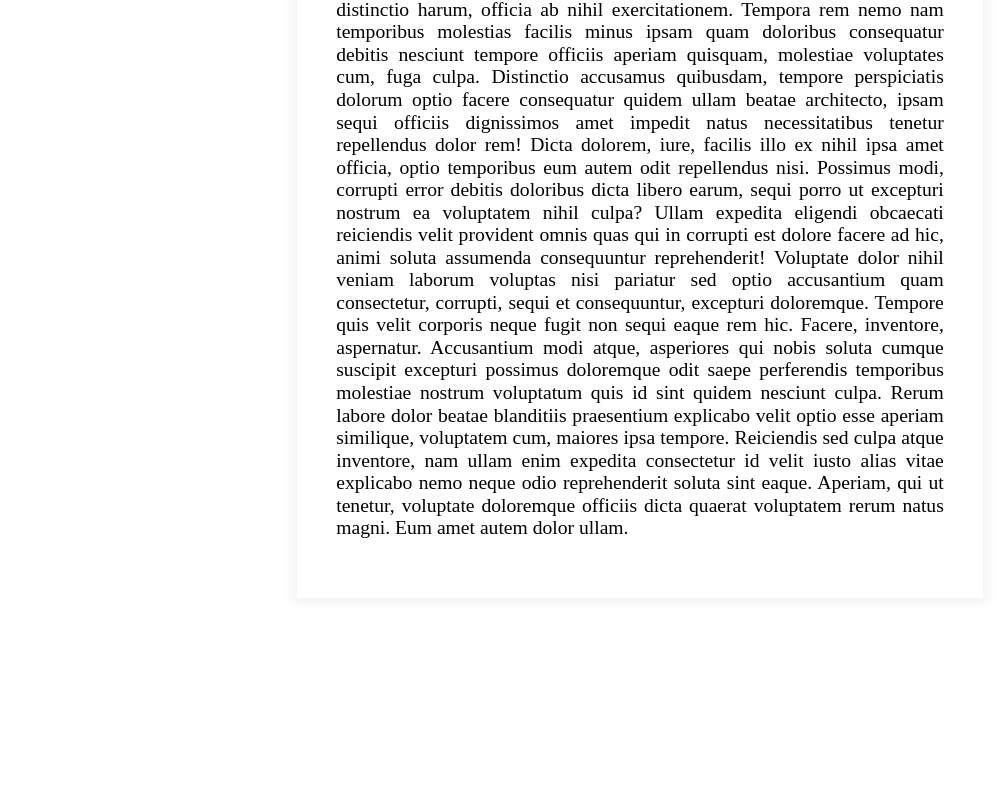
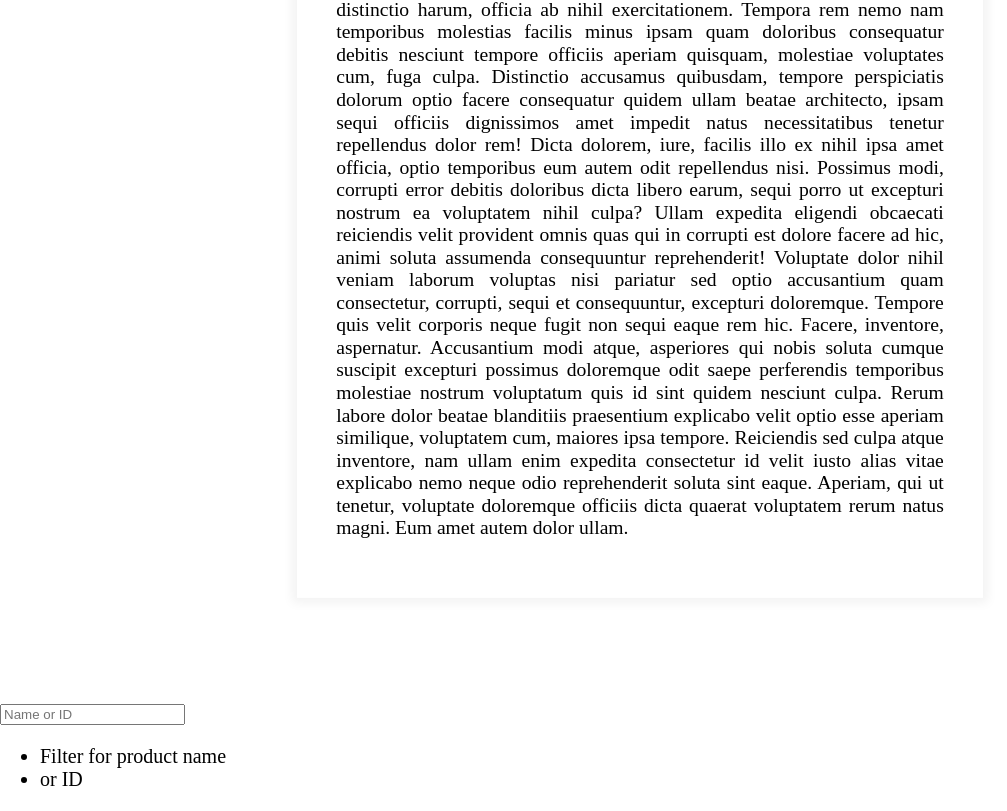
Before and after one commit to Amber-Robeck/product-search, a plain HTML site: page index.html in a window 1280 px wide. Shown: the part 3219-4030 px from the top of the page, without its empty margins (0-1007 px from the left). Before the commit the page ends 3920 px from the top, so only its background shows below. Drawn offline with Linux system fonts and the light colour scheme; a script that the page names is missing.

Commit message:
Added skeleton for the search form in html

```diff
--- a/index.html
+++ b/index.html
@@ -20,7 +20,7 @@
             <li class="logo"><a href="#">ProductSearch</a></li>
             <li><a href="#">Home</a></li>
             <li><a href="#">About</a></li>
-            <li><a href="#">Products</a></li>
+            <li><a href="#products">Products</a></li>
             <li><a href="#">Locations</a></li>
         </ul>
     </nav>
@@ -142,6 +142,15 @@
             tenetur, voluptate doloremque officiis dicta quaerat voluptatem rerum natus magni. Eum amet autem dolor
             ullam.</p>
     </div>
+    <form class="search-form" id="products">
+        <input type="text" class="search" placeholder="Name or ID">
+        <ul class="suggestions">
+            <li>Filter for product name</li>
+            <li>or ID</li>
+        </ul>
+    </form>
+
+
     <script src="./assets/js/script.js"></script>
 </body>
 
```
